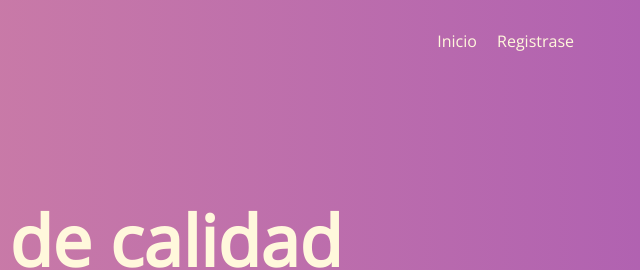
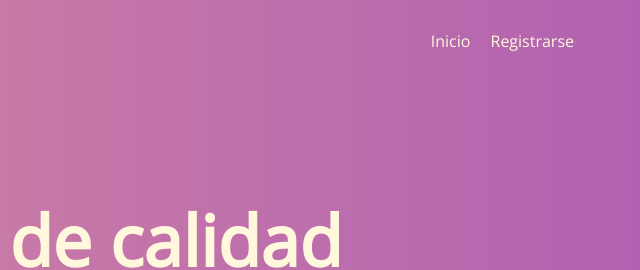
Before and after one commit to saraange/Proyecto-Final, a plain HTML site: page index.html in a window 1280 px wide. Shown: the top 270 px of the page, 640-1280 px from the left. Drawn offline with nearby package versions, Linux system fonts and the light colour scheme.

Commit message:
Add files via upload

```diff
--- a/index.html
+++ b/index.html
@@ -15,7 +15,7 @@
       <header>
           <nav>
               <a href="#">Inicio</a>
-              <a href="https://saraange.github.io/Proyecto/">Registrase</a>
+              <a href="https://saraange.github.io/Proyecto/">Registrarse</a>
           </nav>
           <section class="textos-header">
               <h1>Educación de calidad</h1>
```
